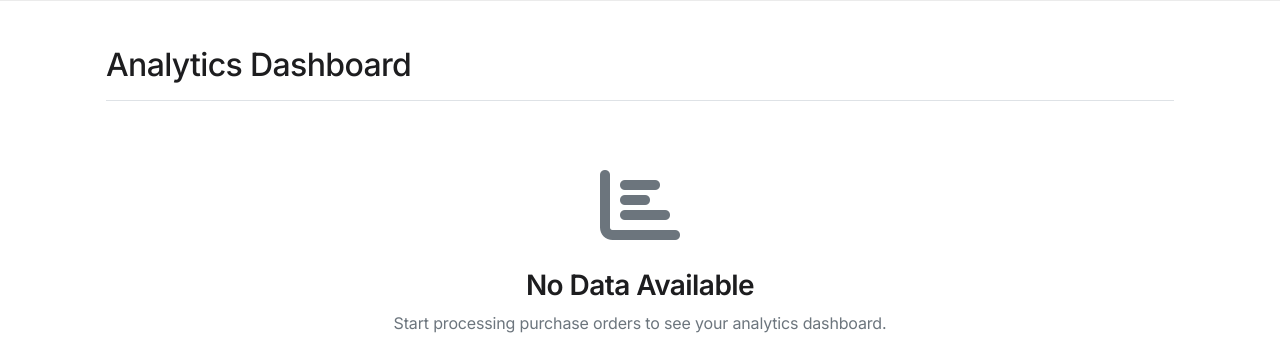
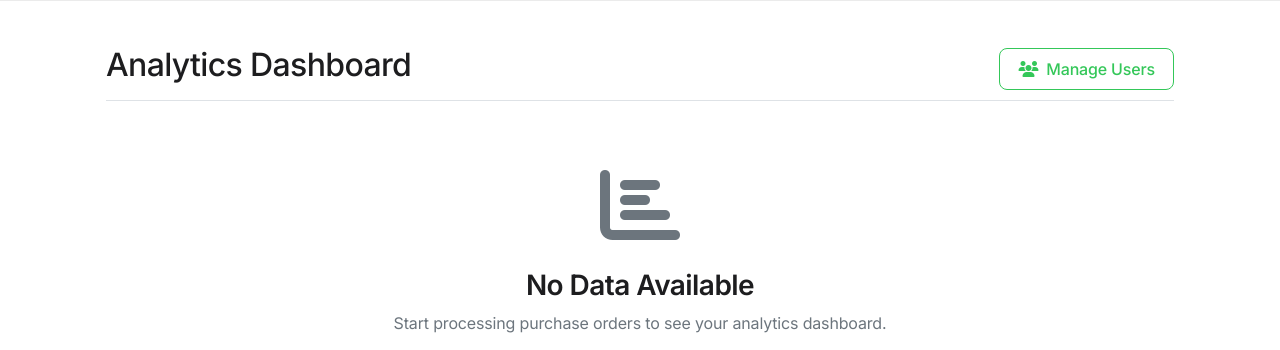
Before and after one commit to EverScale-Chris/OrderGuard-AI-v12-Turbo, a Flask app: page /dashboard in a window 1280 px wide. Shown: the part 70-420 px from the top of the page. Run offline with Flask 3, Linux system fonts and the light colour scheme; the visitor is signed in with stand-in values (Sample User, id 1); data that the repository does not hold is empty.

Commit message:
Add a way for administrators to manage user accounts directly from dashboard
Adds a "Manage Users" button to the dashboard linking to the /admin route.

Replit-Commit-Author: Agent
Replit-Commit-Session-Id: b8539251-333b-4de8-a581-c57a11626aa9
Replit-Commit-Screenshot-Url: https://storage.googleapis.com/screenshot-production-us-central1/03115c1c-9a7b-4da7-a6ad-ec8a412a0a10/2de93b9f-6e04-40d3-9bce-23ccb4a89b04.jpg

```diff
--- a/templates/dashboard.html
+++ b/templates/dashboard.html
@@ -6,6 +6,11 @@
         <div class="col-12">
             <div class="d-flex justify-content-between flex-wrap flex-md-nowrap align-items-center pt-3 pb-2 mb-3 border-bottom">
                 <h1 class="h2">Analytics Dashboard</h1>
+                <div class="btn-toolbar mb-2 mb-md-0">
+                    <a href="/admin" class="btn btn-outline-primary">
+                        <i class="fas fa-users me-2"></i>Manage Users
+                    </a>
+                </div>
             </div>
         </div>
     </div>
```
